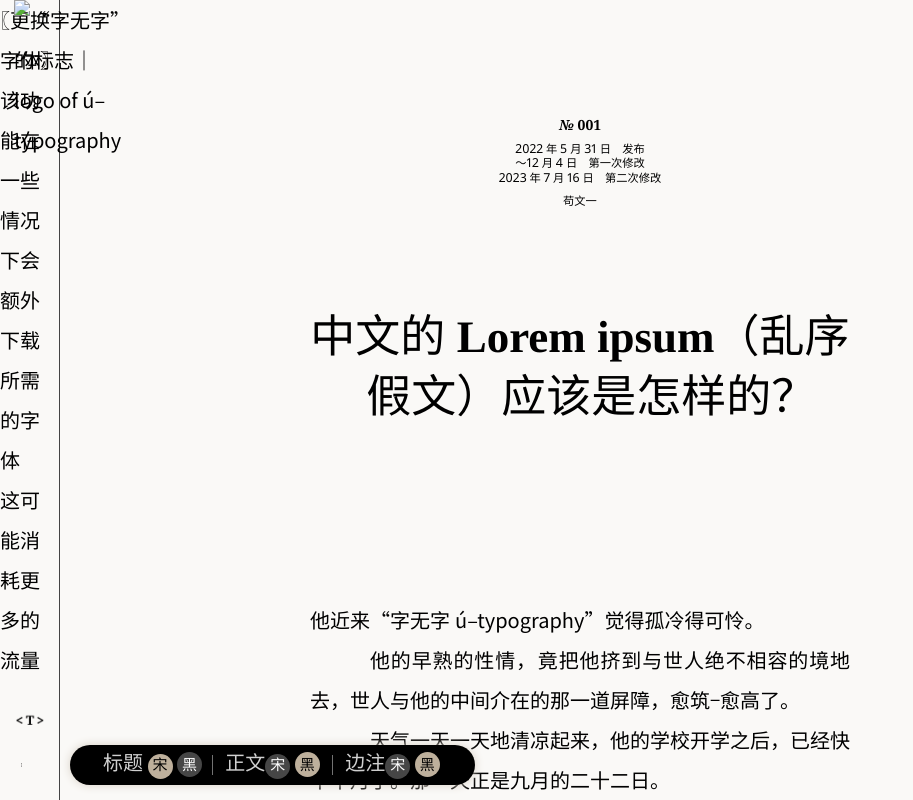
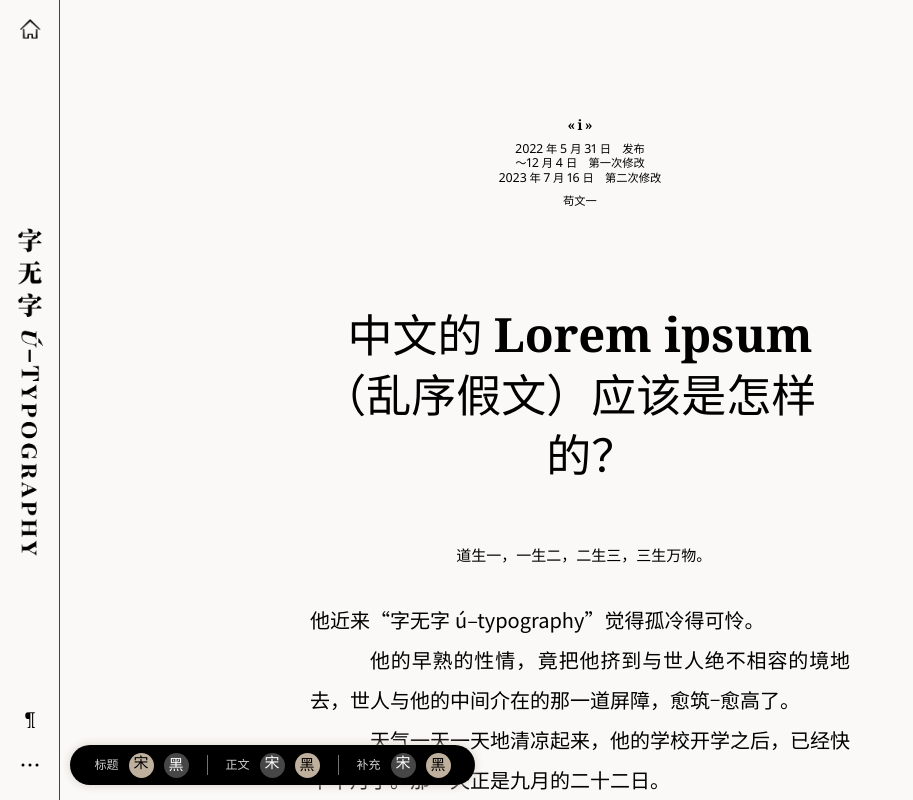
Before and after one commit to Z-Q-T/u-Typography, a plain HTML site: page introduction.html in a window 1280 px wide. Both pictures are taken after a click on the element 30 px from the left and 765 px from the top of the page. Shown: the top 800 px of the page, without its empty margins (0-913 px from the left). Drawn offline with Linux system fonts and the light colour scheme; a web font is replaced by a local one.

Commit message:
修整模板

```diff
--- a/introduction.html
+++ b/introduction.html
@@ -3,17 +3,15 @@
 
 <head>
     <meta charset="utf-8">
-    <meta name="author" content="Zhang Qingtian">
-    <meta name="description" content="Nothing on this site">
-    <!-- 指定包含关于页面内容的关键字的页面内容的描述是很有用的，因为它可能或让你的页面在搜索引擎的相关的搜索出现得更多 （这些行为术语上被称为 Search Engine Optimization, or SEO.） -->
+    <meta name="author" content="张擎天（Zhang Qingtian）">
+    <meta name="description" content="“字无字”网站的介绍">
     <meta name="viewport" content="width=device-width,initial-scale=1">
 
-    <title>信息</title>
-    <link rel="shortcut icon" href="滑稽图标.png" type="image/x-icon">
+    <title>介绍｜字无字 ú–Typography</title>
+    <link rel="shortcut icon" href="images/字无字_网页图标.png" type="image/x-icon">
 
     <link rel="preconnect" href="https://fonts.googleapis.com">
     <link rel="preconnect" href="https://fonts.gstatic.com" crossorigin>
-    <!-- <link rel="stylesheet" href="https://fonts.googleapis.com/css?family=Noto+Sans+SC:100,300,400,500,700,900"> -->
     <link href="https://fonts.googleapis.com/css2?family=Noto+Sans+SC:wght@400;700&display=swap" rel="stylesheet"><!-- 思源黑体 -->
     <link href="https://fonts.googleapis.com/css2?family=Source+Sans+Pro:ital,wght@0,400;0,600;1,400;1,600&display=swap" rel="stylesheet"> <!-- Source Sans -->
     <link href="https://fonts.googleapis.com/css2?family=Noto+Serif+SC:wght@600;700&display=swap" rel="stylesheet"> <!-- 思源宋体 -->
@@ -21,20 +19,10 @@
     <!-- Source Serif -->
     <link href="https://fonts.googleapis.com/css2?family=Source+Code+Pro:ital,wght@0,500;1,500&display=swap" rel="stylesheet">
     <!-- Source Code -->
-    <!-- <link href="https://fonts.googleapis.com/css2?family=Courier+Prime:ital@0;1&display=swap" rel="stylesheet"> -->
-    <!-- Courier Prime -->
-    <!-- <link href="https://fonts.googleapis.com/css2?family=Ma+Shan+Zheng&display=swap" rel="stylesheet"> -->
-    <!-- 马善政书法字体 -->
-    <!-- 这个是不是可以用@import的方式来加载？ -->
-    <!-- <link rel="stylesheet" href="https://cdn.jsdelivr.net/npm/lxgw-wenkai-webfont@1.1.0/style.css" /> -->
-    <!-- 霞鹜文楷 -->
-    <!-- 屏幕显示版的效果似乎不如原版 -->
-    <!-- <link href="https://fonts.googleapis.com/css2?family=Alegreya:ital@0;1&display=swap" rel="stylesheet"> -->
-    <!-- Alegreya -->
 
-    <link rel="stylesheet" media="all" href="../styles/han.css">
+    <link rel="stylesheet" media="all" href="styles/han.css">
 
-    <link rel="stylesheet" href="../styles/style.css" type="text/css">
+    <link rel="stylesheet" href="styles/style.css" type="text/css">
     <!-- <link rel="stylesheet" href="styles/debug.css" type="text/css"> -->
     <base target="_self">
 
@@ -45,46 +33,65 @@
     <div id="whole">
 
         <div id="bar">
-            <a href="../index.html" id="backToHomePage">
-            <picture>
-                <source srcset="../images/字无字_横.png" media="(max-width: 1040px)">
-                <img id="logo" src="../images/字无字_竖-小.png" alt="“字无字”的标志｜logo of ú–typography">
-            </picture></a>
+            <div id="decoLine"></div>
+
+            <a href="index.html" id="backToHomePage">
+                <img id="backArrow" src="images/字无字_返回首页箭头-图标.png" alt="返回首页｜back to home page">
+                <img id="home" src="images/字无字_返回首页房子-图标.png" alt="返回首页｜back to home page">
+            </a>
+            <picture id="logotype">
+                <source srcset="images/字无字_横竖.png" media="(max-width: 680px)">
+                <source srcset="images/字无字_横.png" media="(max-width: 1040px)">
+                <img id="logo" src="images/字无字_竖.png" alt="“字无字”的标志｜logo of ú–typography">
+            </picture>
 
 
-            <div id="changeTypeMenu-Button"><svg id="changeTypeMenu-ButtonSVG" xmlns="http://www.w3.org/2000/svg" viewBox="0 0 6 30">
+            <div id="changeTypeMenu-Button"><svg id="changeTypeMenu-ButtonSVG" xmlns="http://www.w3.org/2000/svg" viewBox="0 0 18 4">
                     <g id="changeTypeMenu-ButtonSVGgraphic">
-                        <circle cx="3" cy="3" r="3" />
-                        <circle cx="3" cy="15" r="3" />
-                        <circle cx="3" cy="27" r="3" />
+                        <circle cx="2" cy="2" r="1.5" />
+                        <circle cx="9" cy="2" r="1.5" />
+                        <circle cx="16" cy="2" r="1.5" />
                     </g>
                 </svg></div>
-            <div id="changeTypeMenu-Hint"><span id="changeTypeMenu-Hint-Title">〖更换字体〗</span><br>该功能在一些情况下会额外下载所需的字体<br>这可能消耗更多的流量</div>
+            <!-- <div id="changeTypeMenu-Hint"><span id="changeTypeMenu-Hint-Title">〖更换字体〗</span><br>该功能在一些情况下会额外下载所需的字体<br>这可能消耗更多的流量</div> -->
+
             <menu id="changeTypeMenu" style="visibility: hidden; opacity: 0; ">
-                <div class="changeTypeMenu-Section">标题
-                    <a id="changeTypeMenu-BiaoTi-SONG">
-                        宋
-                    </a>
-                    <a id="changeTypeMenu-BiaoTi-HEI">黑
-                    </a>
-                </div>
-                <div class="changeTypeMenu-Seperator"></div>
-                <div class="changeTypeMenu-Section">正文<a id="changeTypeMenu-ZhengWen-SONG">宋</a>
-                    <a id="changeTypeMenu-ZhengWen-HEI">黑</a>
-                </div>
-                <div class="changeTypeMenu-Seperator"></div>
-                <div class="changeTypeMenu-Section">边注<a id="changeTypeMenu-BianZhu-SONG">宋</a>
-                    <a id="changeTypeMenu-BianZhu-HEI">黑</a>
+                <div class="changeTypeMenu-Section">
+                    <div class="changeTypeMenu-Caption">标题</div>&ensp;<div class="changeTypeMenu-Options">
+                        <div id="changeTypeMenu-BiaoTi-SONG">
+                            <div class="changeTypeMenu-TypeName">宋</div>
+                        </div>&ensp;<div id="changeTypeMenu-BiaoTi-HEI">
+                            <div class="changeTypeMenu-TypeName">黑</div>
+                        </div>
+                    </div>
+                </div>&ensp;<div class="changeTypeMenu-Seperator"></div>&ensp;<div class="changeTypeMenu-Section">
+                    <div class="changeTypeMenu-Caption">正文</div>&ensp;<div class="changeTypeMenu-Options">
+                        <div id="changeTypeMenu-ZhengWen-SONG">
+                            <div class="changeTypeMenu-TypeName">宋</div>
+                        </div>&ensp;<div id="changeTypeMenu-ZhengWen-HEI">
+                            <div class="changeTypeMenu-TypeName">黑</div>
+                        </div>
+                    </div>
+                </div>&ensp;<div class="changeTypeMenu-Seperator"></div>&ensp;<div class="changeTypeMenu-Section">
+                    <div class="changeTypeMenu-Caption">补充</div>&ensp;<div class="changeTypeMenu-Options">
+                        <div id="changeTypeMenu-BianZhu-SONG">
+                            <div class="changeTypeMenu-TypeName">宋</div>
+                        </div>&ensp;<div id="changeTypeMenu-BianZhu-HEI">
+                            <div class="changeTypeMenu-TypeName">黑</div>
+                        </div>
+                    </div>
                 </div>
             </menu>
-            <!-- <img id="changeTypeMenu" src="images/三点-竖.svg" alt="更换字体｜change typeface"> -->
-            <div id="pageTypography-Button"><img id="pageTypography-Icon" src="../images/字无字_排版图标.png" alt="本网站的排版说明｜Typography of this website"></div>
+            <div id="pageTypography-Button"><a href="Typography_of_this_site.html" target="_blank">¶</a>
+                <!-- <img id="pageTypography-Icon" src="images/字无字_排版图标.png" alt="本网站的排版说明｜Typography of this website"> -->
+            </div>
             <!-- <div id="gradient"></div> -->
         </div>
+
         <main id="page">
             <header id="mainTitleArea">
                 <div id="metaInfo">
-                    <div id="index"><i>№</i>&#8197;001</div>
+                    <div id="index">«&#8201;i&#8201;»</div>
                     <div class="metaInfo-Seperator"></div>
                     <div id="time">
                         <ul>
@@ -98,27 +105,26 @@
                 </div>
                 <!-- <div id="decoLine"></div> -->
                 <div id="title">
-                    <h1>
-                        <span class="titleLine">中文的<span class="Latin-BiaoTi">Lorem ipsum</span>（乱序假文）</span>
-                        <span class="titleLine">应该是<wbr>怎样的？</span>
-                        <!-- 这一块和对应CSS代码有很大的优化空间 -->
-                        <!-- 中文的<span class="Latin-BiaoTi">Lorem ipsum</span>（乱序假文）应该是<wbr>怎样的？ -->
-                    </h1>
+                    <h1>中文的<span class="Latin">Lorem ipsum</span>（乱序假文）应该是<wbr>怎样的？</h1>
                 </div>
-                <!-- <div id="timeAuthorRevision">
+                <div id="caption">道生一，一生二，二生三，三生万物。</div>
 
-                </div> -->
             </header>
             <div id="toc-PlaceHolder"></div>
             <div id="toc-Container">
                 <nav id="tableOfContent">
-                    <ul><li><a href="#二级标题1" target="_self">晚夏的微风</a></li>
-                        <li class="tocH3"><a href="#三级标题1" target="_self">终古常新的苍空皎日</a></li>
-                        <li>紫色的梦境气息吹来，窸窣的一响</li>
-                        <li>道旁的一枝<span class="Latin-BiaoTi">small</span>小草</li>
-                        <li>竟把他的梦境打破了</li>
-                        <li>他回转头来一看</li>
-                        <li>那枝小草还是颠摇不已</li>
+                    <ul>
+                        <div id="toc-backToMainTitle"><a href="#">∧</a></div>
+                        <li><a href="#基础结构">基础结构</a></li>
+                        <li><a href="#排版风格（house-style）">排版风格（<span class="Latin">house style</span>）</a></li>
+                        <li><a href="#字体选择">字体选择</a></li>
+                        <li><a href="#中文网格的运用">中文网格的运用</a></li>
+                        <li class="tocH3"><a href="#小尺寸布局的妥协">小尺寸布局的妥协</a></li>
+                        <li class="tocH3"><a href="#或许不应该叫做网格……">或许不应该叫做网格……</a></li>
+                        <li class="tocH3"><a href="#计算机环境下中文排版的大麻烦">计算机环境下中文排版的大麻烦</a></li>
+                        <li><a href="#再谈缩进">再谈缩进</a></li>
+                        <li><a href="#标点符号的排版处理">标点符号的排版处理</a></li>
+                        <div id="toc-skipToFootnote"><a href="#footnotesArea">∨</a></div>
                     </ul>
                 </nav>
             </div>
@@ -188,8 +194,8 @@
 《一级书名号和〈二级书名号〉》
 （一级括号和〔二级括号〕）
 ［特殊括号］ -->
-    <script src="../scripts/script.js"></script>
-    <script src="../scripts/han.js"></script>
+    <script src="scripts/script.js"></script>
+    <script src="scripts/han.js"></script>
     <script>
         changeTypeMenu_initialActive()
         Han(document.querySelector('.entry'))
```
Also changed, not shown: Typography_of_this_site.html (+1 -1 lines).
